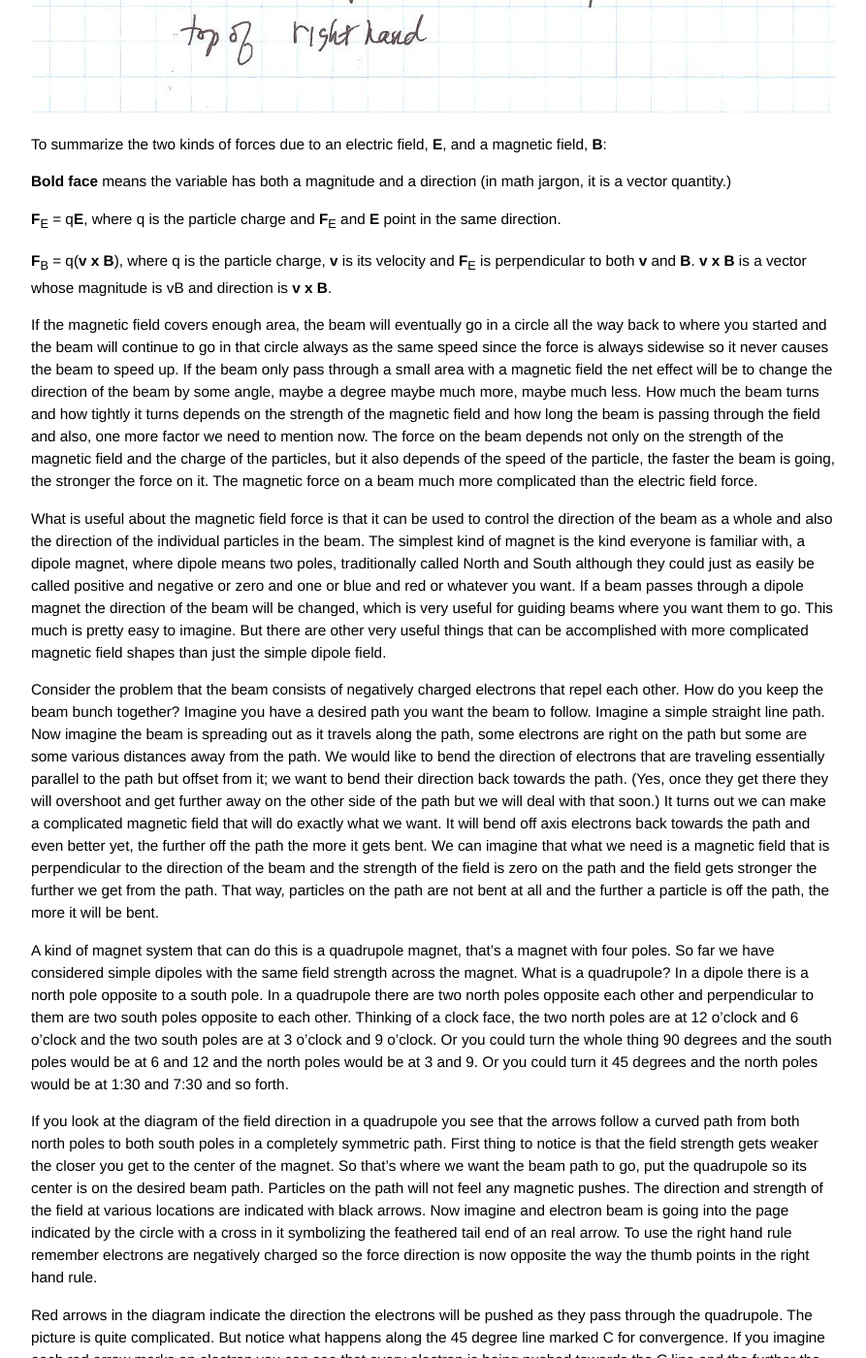
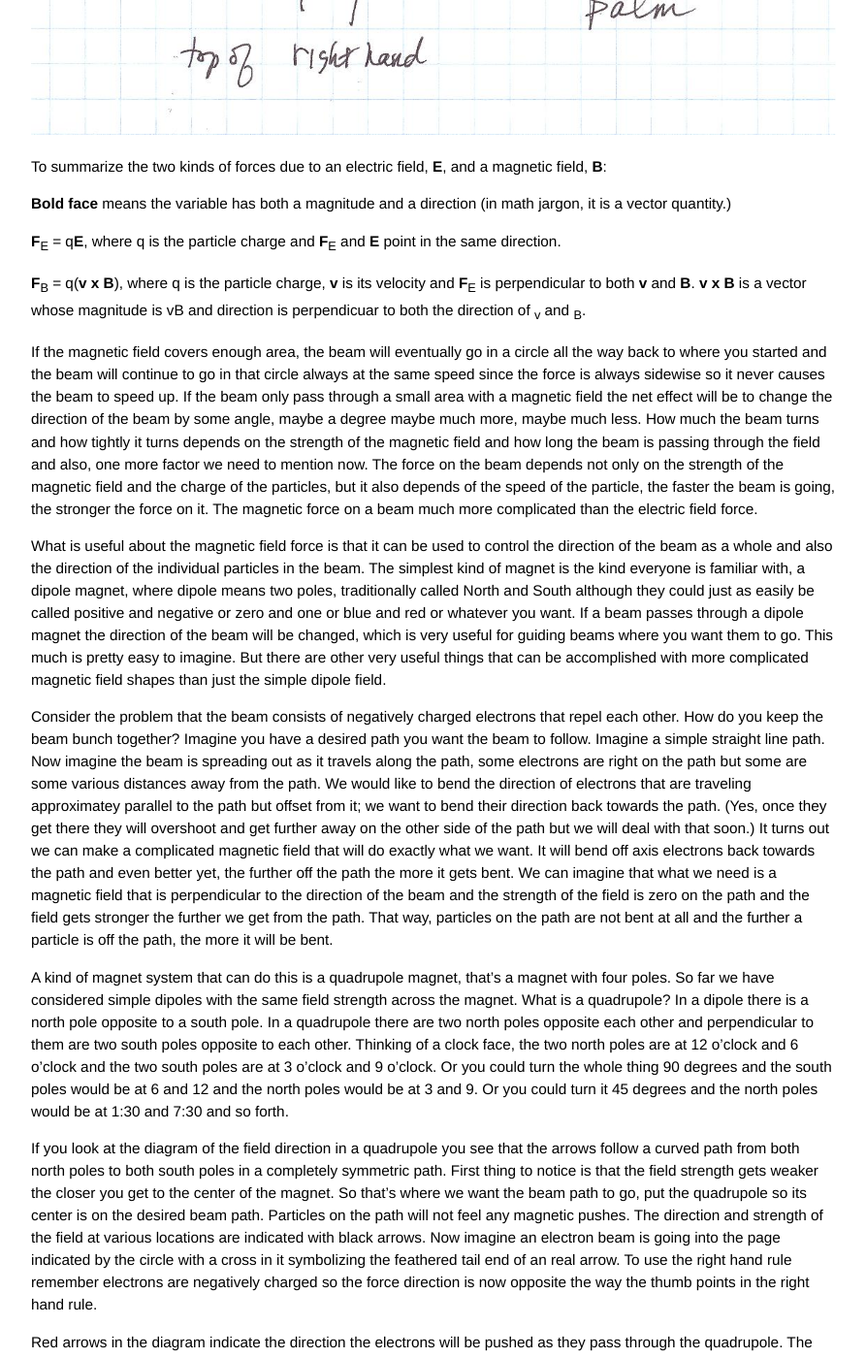
Before and after one commit to grbfacet/facet, a Jekyll site: the page built from beam-control-tutorial.md, in a window 1280 px wide and 1400 px high, scrolled down 1923 px. Shown: the whole window at 97% size, without its empty margins (193-1086 px from the left). Built offline with Jekyll 4.4.1, drawn with Linux system fonts in a browser that asks for light colours; some of the changed text lies outside the part shown.

Commit message:
Update beam-control-tutorial.md

```diff
--- a/beam-control-tutorial.md
+++ b/beam-control-tutorial.md
@@ -4,13 +4,13 @@
 ---
 
 
-Accelerator particle beams are accelerated to higher energies (higher speeds) by the force of electric fields that they are guided to pass through. The direction the beams move is controlled by magnetic fields. In both techniques the underlying physics is the theory of Electromagnetism given its final formulation by James Clerk Maxwell in the 1860s. Charged particles experience a force pushing them when they pass through electric and magnet fields although the direction and amount of the two kinds of pushes are quite different. We imagine electric and magnetic fields represented by arrows where the direction the arrow points is the direction of the field and the strength of the field is represented by the length of the arrow, the longer the arrow, the stronger the field.
+Accelerator particle beams are accelerated to higher energies (higher speeds) by the force of electric fields that they are guided to pass through. However, the path the beam follows, the direction the beam moves is controlled by magnetic fields. In both techniques the underlying physics is the theory of Electromagnetism given its final formulation by James Clerk Maxwell in the 1860s. Charged particles experience a force pushing them when they pass through electric and magnet fields although the direction and amount of the two kinds of pushes are quite different. We imagine electric and magnetic fields represented by arrows where the direction the arrow points is the direction of the field and the strength of the field is represented by the length of the arrow, the longer the arrow, the stronger the field.
 
 A positively charged particle is pushed in the direction of the electric field arrow. That’s pretty straightforward to imagine. And if the particle is negatively charged it is pushed in the direction opposite to the arrow of the electric field. The way a magnetic field pushes a charged particle is more complicated. The first thing that is different between the way the two kinds of fields affect the motion of charged particles is the electric force is the same no matter what the speed of the particle. The same amount of force is applied whether the particle is standing still when it first experiences the electric field, it is the same amount of force if it is moving slowly and it is the same amount of force if it is moving very fast. Roughly speaking it is the same for a car when you push on the accelerator and cause the engine to apply more force to the wheels. The engine applies the same force whether the car is standing still or moving. (We say “roughly speaking” because car engines deliver different amounts of force depending on the rpm of the engine and the engine will be running at different rpms at different car speeds).
 
-We want to contrast the electric field force with the idea the magnetic field no matter how strong applies no force to a particle that is standing still, that’s one thing that seems unusual about a magnetic force. It would be like your car engine could not move your car until you stuck your foot out to push along the ground and got it rolling first and even then it is strange in that all the engine would do is cause your car to go in a circle at whatever speed you got it going with your foot. That’s right, that’s the second strange thing about the magnetic force, a magnetic field force on a particle is only pushed sidewise to the direction it is already moving and does not add any energy (or speed) to its motion, it just changes its direction.
+We want to contrast the electric field force with the idea the magnetic field no matter how strong applies no force to a particle that is standing still, that’s one thing that may seem unusual about the magnetic force. It would be like your car engine could not move your car until you stuck your foot out to push along the ground and got it rolling first and even then it is strange in that all the engine would do is cause your car to go in a circle at whatever speed you got it going with your foot. That’s right, that’s the second strange thing about the magnetic force, a magnetic field force on a particle is only pushed sidewise to the direction it is already moving and does not add any energy (or speed) to its motion, it just changes its direction.
 
-The exact rule for magnetic force can be imagined as follows: make your right hand flat with finger our straight and your thumb pointing perpendicular to the side so your hand is making a backwards L shape. Now imagine you fingers pointing in the direction the beam (charged particles) are moving. Now rotate your hand so you can imagine that the magnetic field is piercing the back of your hand and pointing out from your palm. (By convention the arrow goes from north pole to south pole. By convention the electric field arrow goes from positive to negative electric poles.) In this orientation of your hand the magnetic field force on the beam will be in the direction of your thumb. That is, sidewise to the direction of motion.
+The exact rule for magnetic force can be imagined as follows: make your right hand flat with finger our straight and your thumb pointing perpendicular to the side so your hand is making a backwards L shape. Now imagine your fingers pointing in the direction the beam (charged particles) are moving. Now rotate your hand so you can imagine that the magnetic field is piercing the back of your hand and pointing out from your palm. (By convention the arrow goes from north pole to south pole. By convention the electric field arrow goes from positive to negative electric poles.) In this orientation of your hand the magnetic field force on the particle will be in the direction of your thumb. That is, sidewise to the direction of the particle's motion.
 
 Now imagine this force turns the direction of the particle beam so rotate your hand (still making the L shape) around the arrow piercing your palm so the beam has a new direction. If the beam is still in the presence of the magnetic field it will continue to curve towards your thumb and that will require you rotate your fingers to keep pointing in the new direction of motion.
 
@@ -22,17 +22,17 @@
 
 **F**<sub>E</sub> = q**E**, where q is the particle charge and **F**<sub>E</sub> and **E** point in the same direction.
 
-**F**<sub>B</sub> = q(**v x B**), where q is the particle charge, **v** is its velocity and **F**<sub>E</sub> is perpendicular to both **v** and **B**. **v x B** is a vector whose magnitude is vB and direction is **v x B**.
+**F**<sub>B</sub> = q(**v x B**), where q is the particle charge, **v** is its velocity and **F**<sub>E</sub> is perpendicular to both **v** and **B**. **v x B** is a vector whose magnitude is vB and direction is perpendicuar to both the direction of <sub>v</sub> and <sub>B</sub>.
 
-If the magnetic field covers enough area, the beam will eventually go in a circle all the way back to where you started and the beam will continue to go in that circle always as the same speed since the force is always sidewise so it never causes the beam to speed up. If the beam only pass through a small area with a magnetic field the net effect will be to change the direction of the beam by some angle, maybe a degree maybe much more, maybe much less. How much the beam turns and how tightly it turns depends on the strength of the magnetic field and how long the beam is passing through the field and also, one more factor we need to mention now. The force on the beam depends not only on the strength of the magnetic field and the charge of the particles, but it also depends of the speed of the particle, the faster the beam is going, the stronger the force on it. The magnetic force on a beam much more complicated than the electric field force.
+If the magnetic field covers enough area, the beam will eventually go in a circle all the way back to where you started and the beam will continue to go in that circle always at the same speed since the force is always sidewise so it never causes the beam to speed up. If the beam only pass through a small area with a magnetic field the net effect will be to change the direction of the beam by some angle, maybe a degree maybe much more, maybe much less. How much the beam turns and how tightly it turns depends on the strength of the magnetic field and how long the beam is passing through the field and also, one more factor we need to mention now. The force on the beam depends not only on the strength of the magnetic field and the charge of the particles, but it also depends of the speed of the particle, the faster the beam is going, the stronger the force on it. The magnetic force on a beam much more complicated than the electric field force.
 
 What is useful about the magnetic field force is that it can be used to control the direction of the beam as a whole and also the direction of the individual particles in the beam. The simplest kind of magnet is the kind everyone is familiar with, a dipole magnet, where dipole means two poles, traditionally called North and South although they could just as easily be called positive and negative or zero and one or blue and red or whatever you want. If a beam passes through a dipole magnet the direction of the beam will be changed, which is very useful for guiding beams where you want them to go. This much is pretty easy to imagine. But there are other very useful things that can be accomplished with more complicated magnetic field shapes than just the simple dipole field.
 
-Consider the problem that the beam consists of negatively charged electrons that repel each other. How do you keep the beam bunch together? Imagine you have a desired path you want the beam to follow. Imagine a simple straight line path. Now imagine the beam is spreading out as it travels along the path, some electrons are right on the path but some are some various distances away from the path. We would like to bend the direction of electrons that are traveling essentially parallel to the path but offset from it; we want to bend their direction back towards the path. (Yes, once they get there they will overshoot and get further away on the other side of the path but we will deal with that soon.) It turns out we can make a complicated magnetic field that will do exactly what we want. It will bend off axis electrons back towards the path and even better yet, the further off the path the more it gets bent. We can imagine that what we need is a magnetic field that is perpendicular to the direction of the beam and the strength of the field is zero on the path and the field gets stronger the further we get from the path. That way, particles on the path are not bent at all and the further a particle is off the path, the more it will be bent.
+Consider the problem that the beam consists of negatively charged electrons that repel each other. How do you keep the beam bunch together? Imagine you have a desired path you want the beam to follow. Imagine a simple straight line path. Now imagine the beam is spreading out as it travels along the path, some electrons are right on the path but some are some various distances away from the path. We would like to bend the direction of electrons that are traveling approximatey parallel to the path but offset from it; we want to bend their direction back towards the path. (Yes, once they get there they will overshoot and get further away on the other side of the path but we will deal with that soon.) It turns out we can make a complicated magnetic field that will do exactly what we want. It will bend off axis electrons back towards the path and even better yet, the further off the path the more it gets bent. We can imagine that what we need is a magnetic field that is perpendicular to the direction of the beam and the strength of the field is zero on the path and the field gets stronger the further we get from the path. That way, particles on the path are not bent at all and the further a particle is off the path, the more it will be bent.
 
 A kind of magnet system that can do this is a quadrupole magnet, that’s a magnet with four poles. So far we have considered simple dipoles with the same field strength across the magnet. What is a quadrupole? In a dipole there is a north pole opposite to a south pole. In a quadrupole there are two north poles opposite each other and perpendicular to them are two south poles opposite to each other. Thinking of a clock face, the two north poles are at 12 o’clock and 6 o’clock and the two south poles are at 3 o’clock and 9 o’clock. Or you could turn the whole thing 90 degrees and the south poles would be at 6 and 12 and the north poles would be at 3 and 9. Or you could turn it 45 degrees and the north poles would be at 1:30 and 7:30 and so forth.
 
-If you look at the diagram of the field direction in a quadrupole you see that the arrows follow a curved path from both north poles to both south poles in a completely symmetric path. First thing to notice is that the field strength gets weaker the closer you get to the center of the magnet. So that’s where we want the beam path to go, put the quadrupole so its center is on the desired beam path. Particles on the path will not feel any magnetic pushes. The direction and strength of the field at various locations are indicated with black arrows. Now imagine and electron beam is going into the page indicated by the circle with a cross in it symbolizing the feathered tail end of an real arrow. To use the right hand rule remember electrons are negatively charged so the force direction is now opposite the way the thumb points in the right hand rule.
+If you look at the diagram of the field direction in a quadrupole you see that the arrows follow a curved path from both north poles to both south poles in a completely symmetric path. First thing to notice is that the field strength gets weaker the closer you get to the center of the magnet. So that’s where we want the beam path to go, put the quadrupole so its center is on the desired beam path. Particles on the path will not feel any magnetic pushes. The direction and strength of the field at various locations are indicated with black arrows. Now imagine an electron beam is going into the page indicated by the circle with a cross in it symbolizing the feathered tail end of an real arrow. To use the right hand rule remember electrons are negatively charged so the force direction is now opposite the way the thumb points in the right hand rule.
 
 Red arrows in the diagram indicate the direction the electrons will be pushed as they pass through the quadrupole. The picture is quite complicated. But notice what happens along the 45 degree line marked C for convergence. If you imagine each red arrow marks an electron you can see that every electron is being pushed towards the C line and the further the electron is away from the C line the strong component of the push towards the C line.That's exactly what we wanted.
 
@@ -40,7 +40,7 @@
 
 It seemed like a good start on shepparding the flock. But what if after the beam passes through the quadrupole it passes through another quadrupole turned 90 degrees to the first one? Now those particles bent outwards will be bent inwards. That’s good, but those originally bent inwards now get bent outwards. That’s not so good. It turns out that the overall effect of having a pair of quadrupoles (called a quadrupole doublet) overall keeps the beam from blowing up and the beam goes through an expanding and contracting motion as it goes through doublets all along the accelerator. The net result is that at any point along the Linac accelerator the beam’s bunch diameter varies although its bunch length remains the same. These focusing defocusing magnet tricks are used to bring the beam to a very small diameter (call “the spot size”) just as it enters the plasma accelerator.
 
-Accelerator physics is the fascinating field of creating and control particle beams. We have barely scratched the surface of the subject here. Another interesting topic important to the plasma acceleration research is to ask if there is some way to address another cause of beam blowup, namely, when the electron bunch is created in the first place the electron have thermal motion like any gas. One might wonder if it is possible to “cool” the bunch before accelerating it so there is less tendency for blow up? Indeed, it can be done. A Nobel prize was won for the discovery of a way to cool the protons in a proton beam in the 1980s. The accelerator at SLAC added damping rings as part of the SLC project. We have mentioned elsewhere that the FFTB, where the initial plasma acceleration research was done, was built to learn how to create and control very small spot sized beams and part of accomplishing that goal was the development of the damping rings for the Linac.
+Accelerator physics is the fascinating field of creating, accelerating and guiding particle beams. We have barely scratched the surface of the subject here. Another interesting topic important to the plasma acceleration research is to ask if there is some way to address another cause of beam blowup, namely, when the electron bunch is created in the first place the electron have thermal motion like any gas. One might wonder if it is possible to “cool” the bunch before accelerating it so there is less tendency for blow up? Indeed, it can be done. A Nobel prize was won for the discovery of a way to cool the protons in a proton beam in the 1980s. The accelerator at SLAC added damping rings as part of the SLC project. We have mentioned elsewhere that the FFTB, where the initial plasma acceleration research was done, was built to learn how to create and control very small spot sized beams and part of accomplishing that goal was the development of the damping rings for the Linac to "cool" the electron bunches to make smaller spot sizes.
 
 
 ![text](/beam-control-2.jpg)
```
